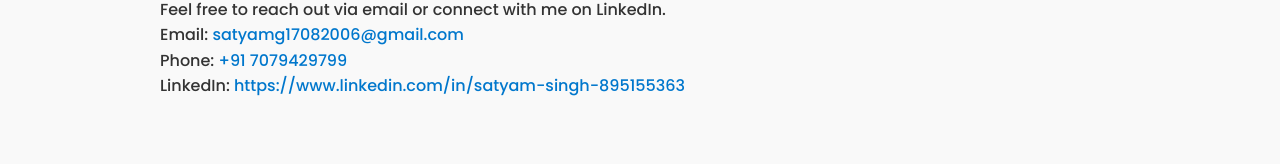
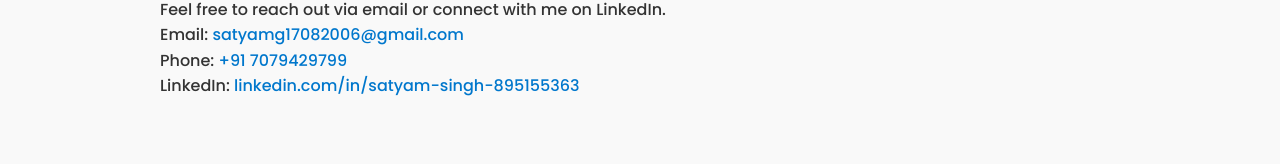
Before and after one commit to satyamsingh3456/portfolio, a plain HTML site: page index.html in a window 1280 px wide. Shown: the part 1344-1508 px from the top of the page. Drawn offline with Linux system fonts and the light colour scheme.

Commit message:
Update index.html

```diff
--- a/index.html
+++ b/index.html
@@ -58,7 +58,7 @@
     <p>Feel free to reach out via email or connect with me on LinkedIn.</p>
     <p>Email: <a href="mailto:your.email@example.com">satyamg17082006@gmail.com</a></p>
     <p>Phone: <a href="tel:+1234567890">+91 7079429799</a></p>
-    <p>LinkedIn: <a href="https://linkedin.com/in/yourprofile" target="_blank">https://www.linkedin.com/in/satyam-singh-895155363</a></p>
+    <p>LinkedIn: <a href="https://linkedin.com/in/yourprofile" target="_blank">linkedin.com/in/satyam-singh-895155363</a></p>
   </section>
 
   <footer>
```
